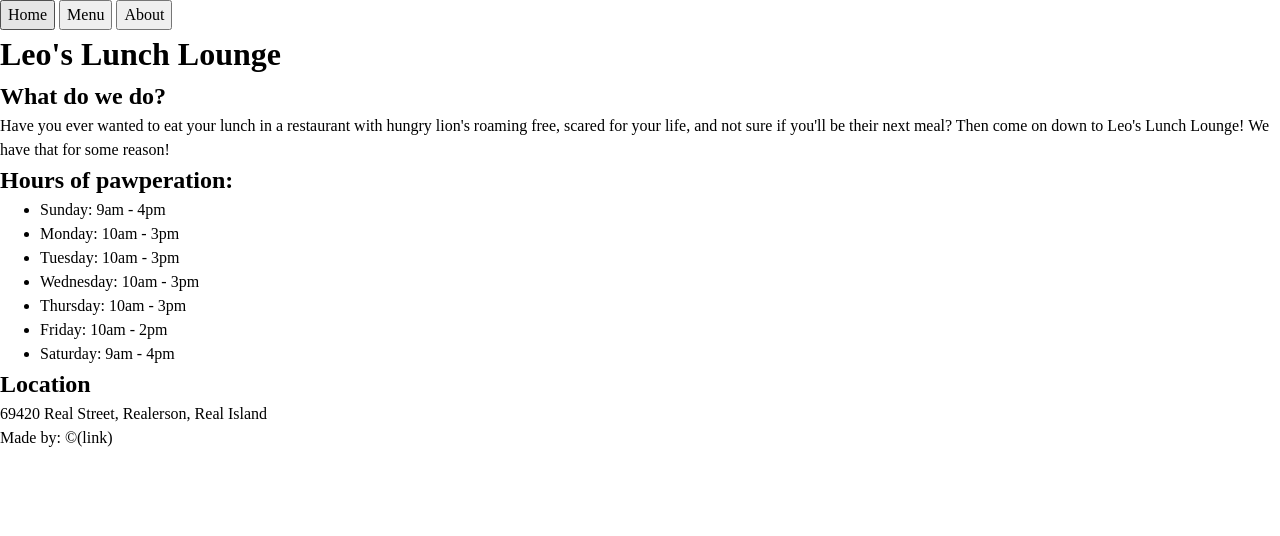
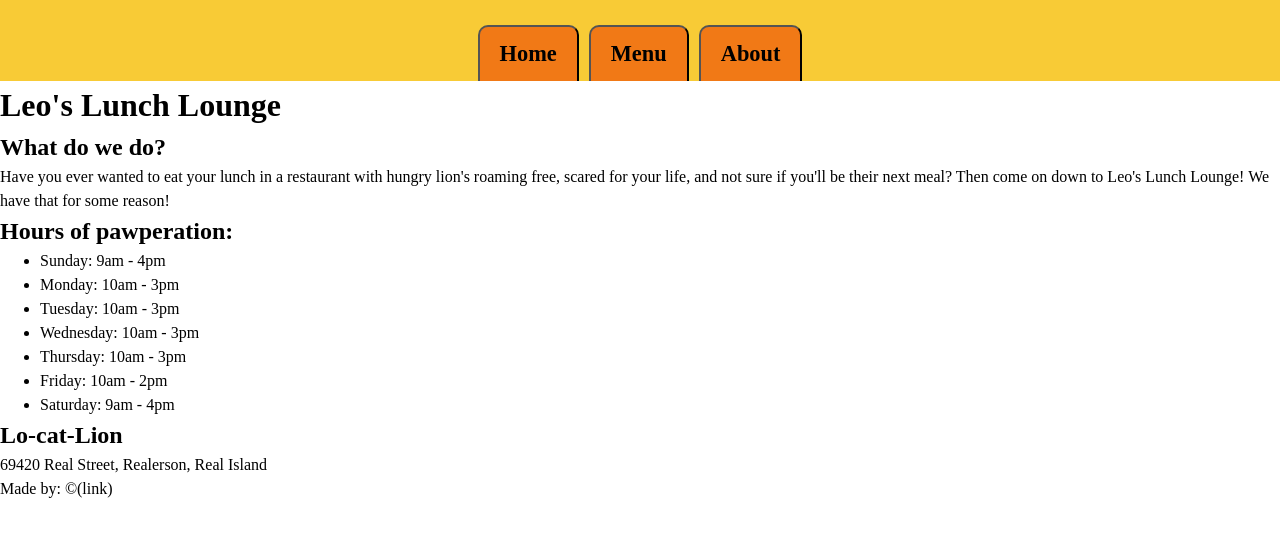
Before and after one commit to HWaterCoding/restaurant-page, a website: page src/template.html in a window 1280 px wide. Drawn offline with Linux system fonts and the light colour scheme.

Commit message:
Add basic styling to navBar and tabBtns

```diff
--- a/src/styles.css
+++ b/src/styles.css
@@ -1,33 +1,75 @@
-*, *::before, *::after {
+:root{
+    --yellow-theme1: rgb(241, 121, 22);
+    --yellow-theme2: rgb(248, 203, 54);
+    --orange-theme2:
+}
+
+
+
+/* Default Stylings */
+*, *::before, *::after{
     box-sizing: border-box;
 }
 
-* {
+*{
     margin: 0;
 }
 
-body {
+body{
     line-height: 1.5;
     -webkit-font-smoothing: antialiased;
+    display: flex;
+    flex-direction: column;
 }
 
-img, picture, video, canvas, svg {
+img, picture, video, canvas, svg{
     display: block;
     max-width: 100%;
 }
 
-input, button, textarea, select {
+input, button, textarea, select{
     font: inherit;
 }
 
-p, h1, h2, h3, h4, h5, h6 {
+p, h1, h2, h3, h4, h5, h6{
     overflow-wrap: break-word;
 }
 
-p {
+p{
     text-wrap: pretty;
 }
 
-h1, h2, h3, h4, h5, h6 {
+h1, h2, h3, h4, h5, h6{
     text-wrap: balance;
 }
+
+
+
+/* Nav-Bar */
+
+/* header{
+
+
+} */
+
+#navbar{
+    background: var(--yellow-theme2);
+    display: flex;
+    justify-content: center;
+    padding: 10px 10px 0px 10px;
+}
+
+.tabBtns{
+    /* font-family: ; */
+    font-size: 1.4rem;
+    font-weight: 800;
+    background: var(--yellow-theme1);
+    padding: 10px 20px;
+    margin: 15px 5px 0px 5px;
+    border-radius: 10px 10px 0 0;
+    border-bottom: none;
+}
+
+.tabBtns:hover{
+    background-color: rgb(34, 185, 59);
+}
--- a/src/template.html
+++ b/src/template.html
@@ -8,7 +8,7 @@
 </head>
 <body>
 
-    <header id="header">
+    <header>
         <nav id="navbar">
             <button id="homeBtn" class="tabBtns">Home</button>
             <button id="menuBtn" class="tabBtns">Menu</button>
@@ -17,16 +17,16 @@
     </header>
 
     <div id="content">
-        <div>
+        <div id="title">
             <h1>Leo's Lunch Lounge</h1>
         </div>
 
-        <div>
+        <div id="introduction">
             <h2>What do we do?</h2>
             <p>Have you ever wanted to eat your lunch in a restaurant with hungry lion's roaming free, scared for your life, and not sure if you'll be their next meal? Then come on down to Leo's Lunch Lounge! We have that for some reason!</p>
         </div>
 
-        <div>
+        <div id="hours">
             <h2>Hours of pawperation:</h2>
             <ul>
                 <li>Sunday: 9am - 4pm</li>
@@ -39,8 +39,8 @@
             </ul>
         </div>
 
-        <div>
-            <h2>Location</h2>
+        <div id="location">
+            <h2>Lo-cat-Lion</h2>
             <p>69420 Real Street, Realerson, Real Island</p>
         </div>
 
```
Lines whose indentation alone changed are shown as unchanged.
